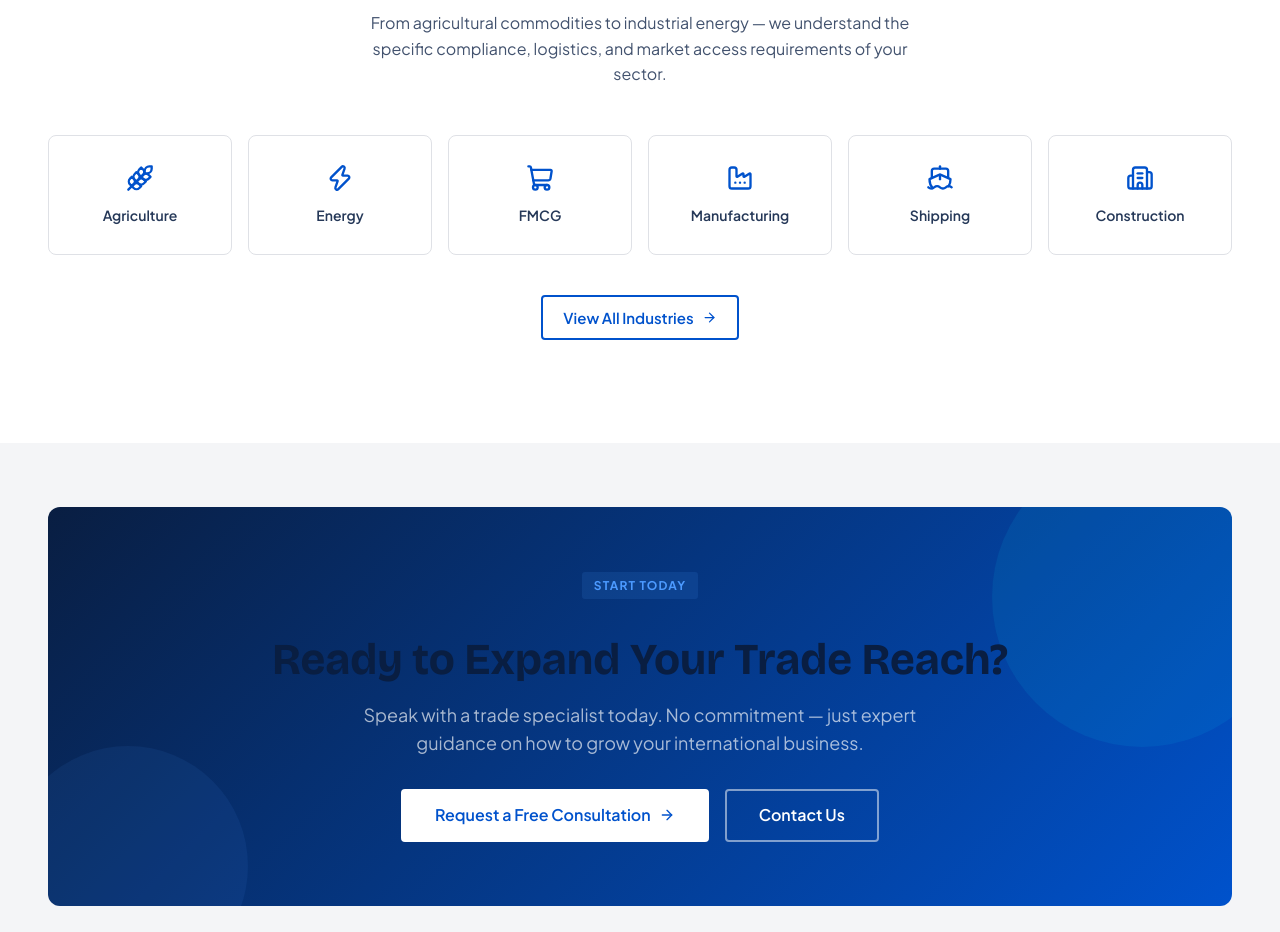
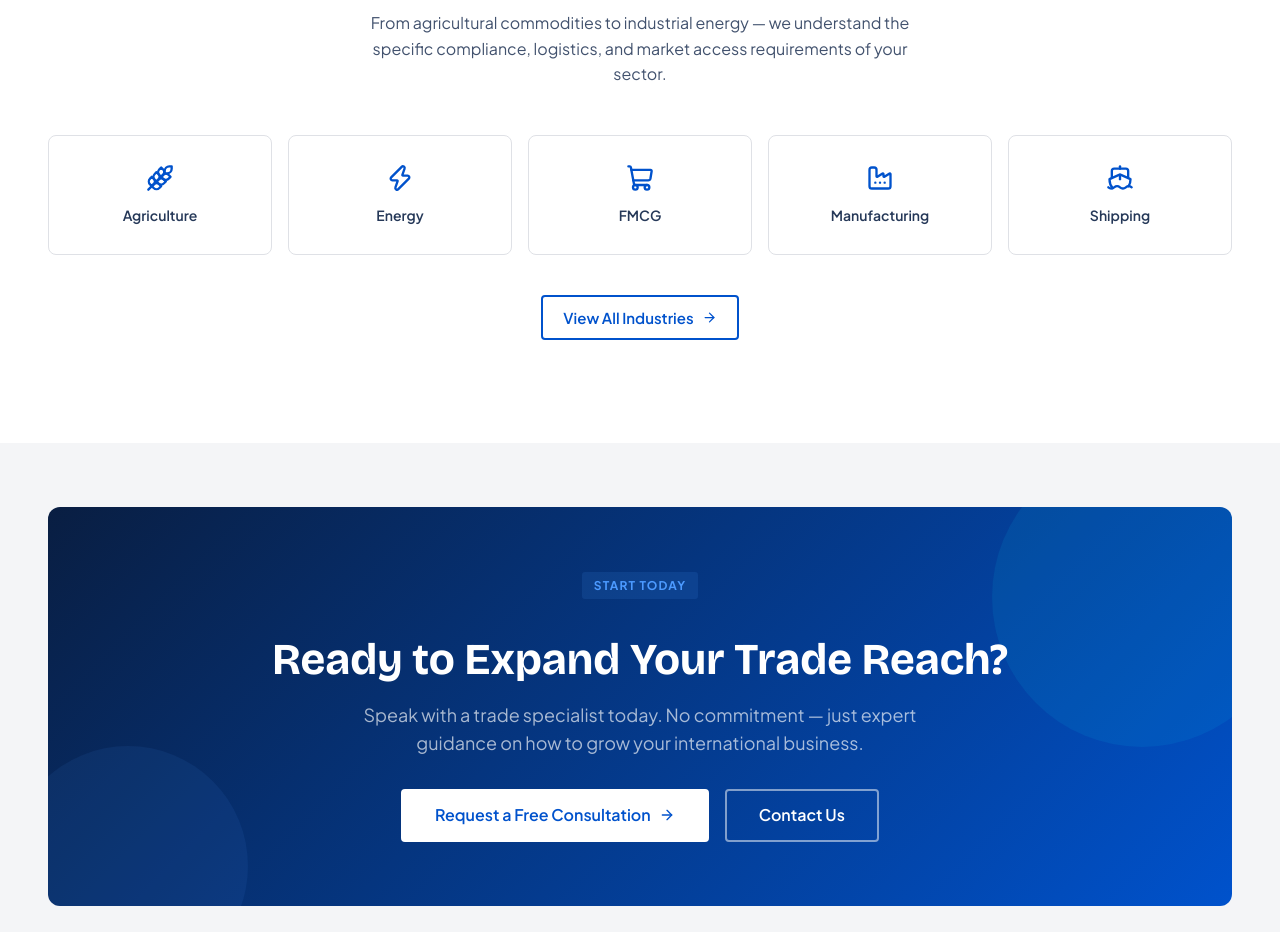
Before and after one commit to Bisrategebriel/yatm, a Next.js app: page / in a window 1280 px wide. Shown: the part 3940-4872 px from the top of the page. Built offline with nearby package versions, Linux system fonts and the light colour scheme.

Commit message:
fix: update layout grid for sectors we serve section and change color to white for CTA banner

```diff
--- a/app/page.tsx
+++ b/app/page.tsx
@@ -126,7 +126,6 @@ const industries = [
   { href: "/industries#fmcg", icon: ShoppingCart, label: "FMCG" },
   { href: "/industries#manufacturing", icon: Factory, label: "Manufacturing" },
   { href: "/industries#shipping", icon: Ship, label: "Shipping" },
-  { href: "/industries#construction", icon: Building2, label: "Construction" },
 ];
 
 const partners = ["ISO 9001", "Volza", "Global Suppliers", "CTC Certified"];
@@ -373,7 +372,7 @@ export default function HomePage() {
             </p>
           </div>
 
-          <div className="grid grid-cols-2 sm:grid-cols-3 lg:grid-cols-6 gap-4 mb-10">
+          <div className="grid grid-cols-2 sm:grid-cols-3 lg:grid-cols-5 gap-4 mb-10">
             {industries.map((ind) => (
               <Link key={ind.href} href={ind.href} className="industry-tile">
                 <ind.icon size={28} className="industry-icon" />
@@ -397,7 +396,7 @@ export default function HomePage() {
             <div className="relative z-10">
               <span className="section-label section-label-light mb-5">Start Today</span>
               <h2 className="font-display font-bold text-white mt-4 mb-4"
-                style={{ fontSize: "clamp(1.75rem, 4vw, 2.75rem)" }}
+                style={{ fontSize: "clamp(1.75rem, 4vw, 2.75rem)", color: "#fff" }}
               >
                 Ready to Expand Your Trade Reach?
               </h2>
```
